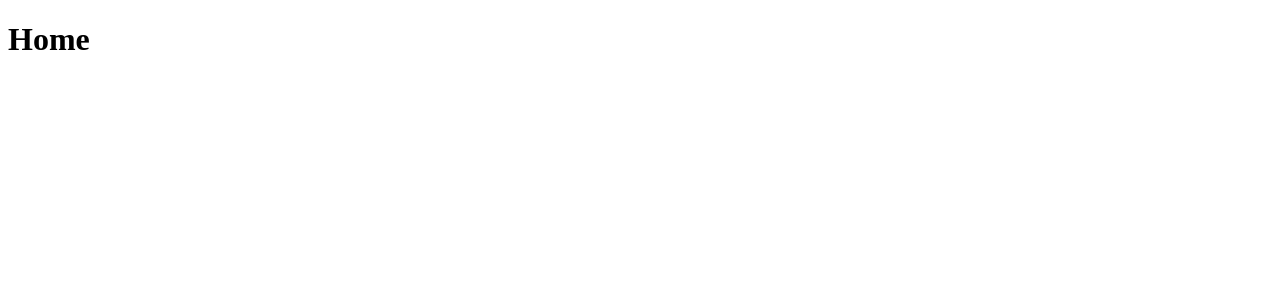
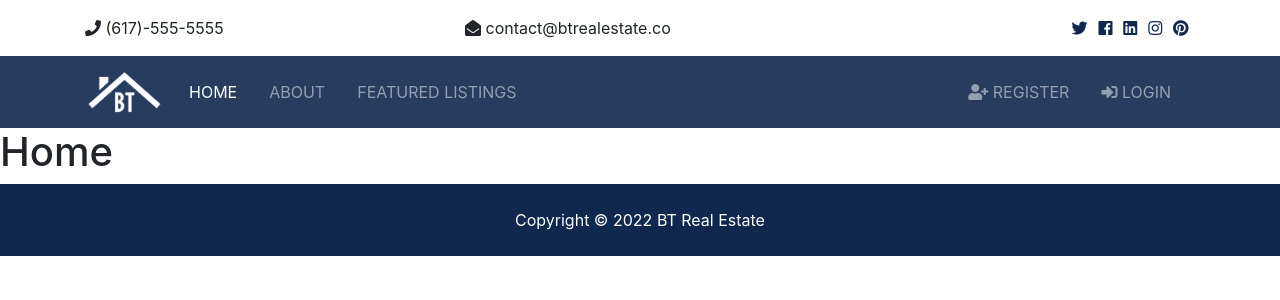
Before and after one commit to KenH2021/RealEstateProjet-Django, a Django app: page / in a window 1280 px wide. Before the commit the part shown is almost empty. Shown: the top 300 px of the page. Run offline with Django 4.2, Linux system fonts and the light colour scheme; some libraries are stand-ins or nearby versions.

Commit message:
Navigation Bar implemented

```diff
--- a/btre/settings.py
+++ b/btre/settings.py
@@ -117,8 +117,8 @@ USE_TZ = True
 # https://docs.djangoproject.com/en/4.0/howto/static-files/
 
 STATIC_ROOT = Path(__file__).joinpath(BASE_DIR, "static")
-STATIC_URL = 'static/'
-STATIC_DIRS = [
+STATIC_URL = '/static/'
+STATICFILES_DIRS = [
     Path(__file__).joinpath(BASE_DIR, "btre/static")
 ]
 # Default primary key field type
--- a/templates/base.html
+++ b/templates/base.html
@@ -1,3 +1,4 @@
+{% load static %}
 <!DOCTYPE html>
 <html lang="en">
     <head>
@@ -5,11 +6,33 @@
         <meta http-equiv="X-UA-Compatible" content="IE=edge">
         <meta name="description" content="">
         <meta name="viewport" content="width=device-width, initial-scale=1">
+        <!-- Font Awesome -->
+        <link rel="stylesheet" href="{% static 'css/all.css' %}">
+        <!-- Bootstrap -->
+        <link rel="stylesheet" href="{% static 'css/bootstrap.css' %}">
+        <!-- Custom -->
+        <link rel="stylesheet" href="{% static 'css/style.css' %}">
+        <!-- LightBox -->
+        <link rel="stylesheet" href="{% static 'css/lightbox.min.css' %}">
         <title> Bt Real Estate</title>
     </head>
     <body>
+        <!-- TopBar -->
+        {% include "partials/_topbar.html" %}
+        <!-- Navbar -->
+        {% include "partials/_navbar.html" %}
+
+
+
         {% block content%}
         {% endblock%}
 
+        <!-- Footer -->
+        {% include "partials/_footer.html" %}
+
+        <script src="{% static 'js/jquery-3.3.1.min.js' %}"></script>
+        <script src="{% static 'js/bootstrap.bundle.min.js' %}"></script>
+        <script src="{% static 'js/lightbox.min.js' %}"></script>
+        <script src="{% static 'js/main.js' %}"></script>
     </body>
 </html>
--- /dev/null
+++ b/templates/partials/_footer.html
@@ -0,0 +1,5 @@
+<!-- Footer -->
+<footer id="main-footer" class="py-4 bg-primary text-white text-center">
+    Copyright &copy;
+    <span class="year"></span> BT Real Estate
+</footer>
--- /dev/null
+++ b/templates/partials/_navbar.html
@@ -0,0 +1,38 @@
+{% load static %}
+<!-- Navbar -->
+<nav class="navbar navbar-expand-lg navbar-dark bg-primary sticky-top">
+    <div class="container">
+    <a class="navbar-brand" href="index.html">
+        <img src="{% static 'img/logo.png' %}" class="logo" alt="">
+    </a>
+    <button class="navbar-toggler" type="button" data-toggle="collapse" data-target="#navbarNavAltMarkup">
+        <span class="navbar-toggler-icon"></span>
+    </button>
+    <div class="collapse navbar-collapse" id="navbarNavAltMarkup">
+        <ul class="navbar-nav">
+        <li class="nav-item active mr-3">
+            <a class="nav-link" href="index.html">Home</a>
+        </li>
+        <li class="nav-item mr-3">
+            <a class="nav-link" href="about.html">About</a>
+        </li>
+        <li class="nav-item mr-3">
+            <a class="nav-link" href="listings.html">Featured Listings</a>
+        </li>
+        </ul>
+
+        <ul class="navbar-nav ml-auto">
+        <li class="nav-item mr-3">
+            <a class="nav-link" href="register.html">
+            <i class="fas fa-user-plus"></i> Register</a>
+        </li>
+        <li class="nav-item mr-3">
+            <a class="nav-link" href="login.html">
+            <i class="fas fa-sign-in-alt"></i>
+
+            Login</a>
+        </li>
+        </ul>
+    </div>
+    </div>
+</nav>
--- /dev/null
+++ b/templates/partials/_topbar.html
@@ -0,0 +1,32 @@
+<!-- Top Bar -->
+<section id="top-bar" class="p-3">
+<div class="container">
+    <div class="row">
+    <div class="col-md-4">
+        <i class="fas fa-phone"></i> (617)-555-5555
+    </div>
+    <div class="col-md-4">
+        <i class="fas fa-envelope-open"></i> contact@btrealestate.co
+    </div>
+    <div class="col-md-4">
+        <div class="social text-right">
+        <a href="#">
+            <i class="fab fa-twitter"></i>
+        </a>
+        <a href="#">
+            <i class="fab fa-facebook"></i>
+        </a>
+        <a href="#">
+            <i class="fab fa-linkedin"></i>
+        </a>
+        <a href="#">
+            <i class="fab fa-instagram"></i>
+        </a>
+        <a href="#">
+            <i class="fab fa-pinterest"></i>
+        </a>
+        </div>
+    </div>
+    </div>
+</div>
+</section>
```
